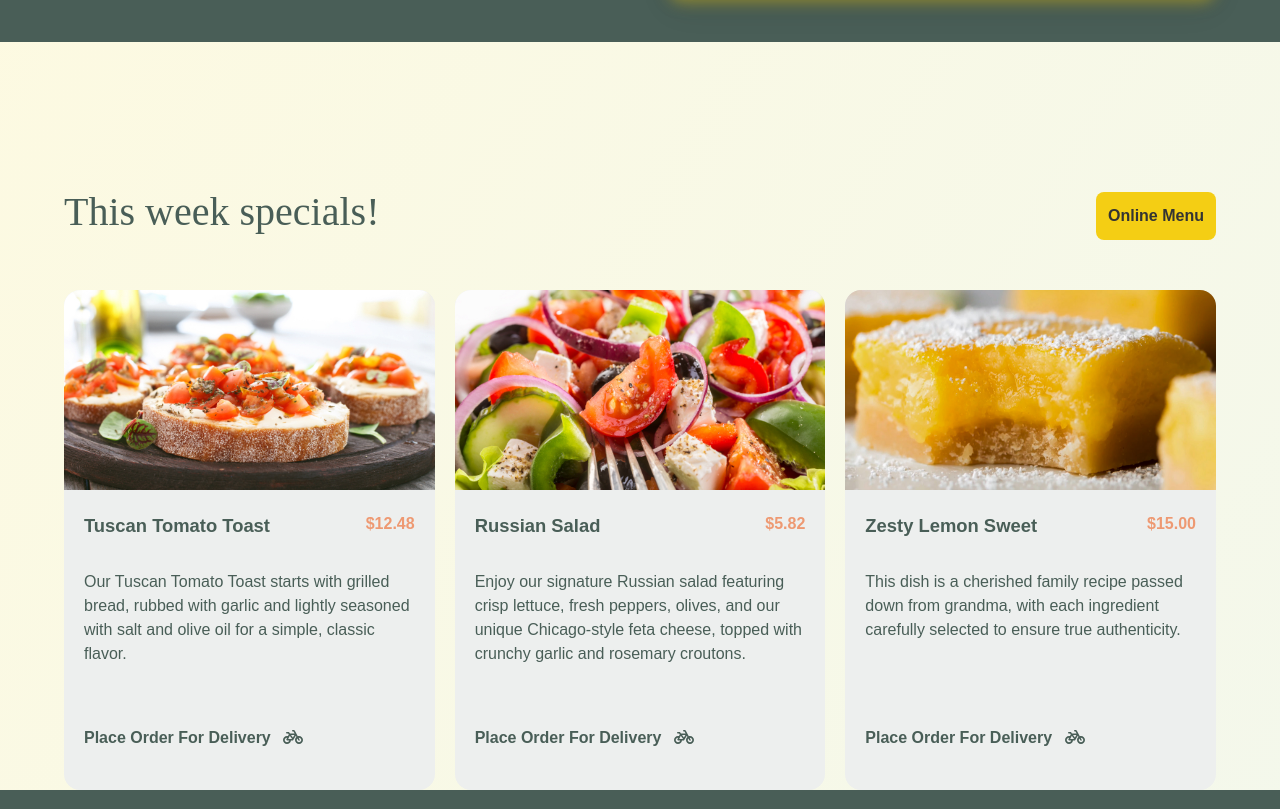
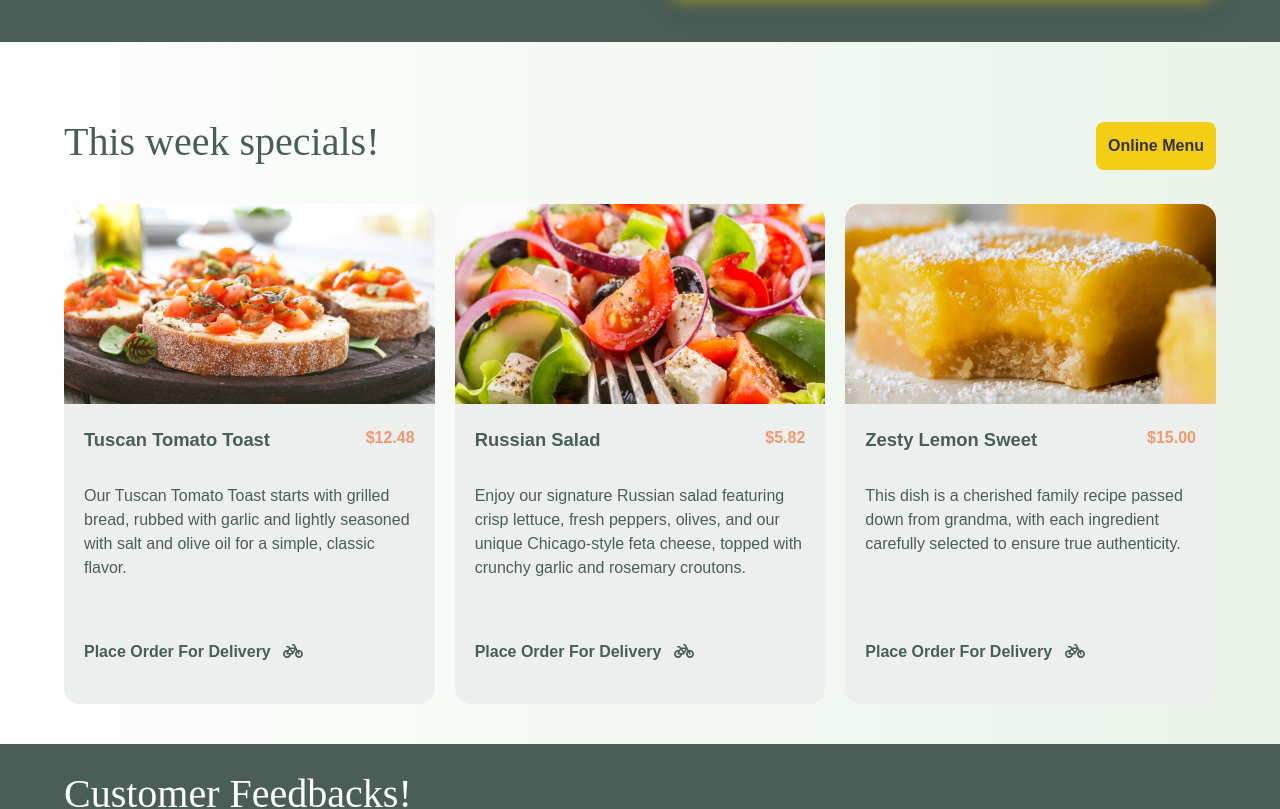
Before and after one commit to nitesh-kumar007/Little-Lemon-Project, a React (Create React App) app: page / in a window 1280 px wide. Shown: the part 506-1315 px from the top of the page. Built offline with nearby package versions, Linux system fonts and the light colour scheme; a web font is replaced by a local one.

Commit message:
final commit

```diff
--- a/src/components/pages/About/About.css
+++ b/src/components/pages/About/About.css
@@ -1,6 +1,6 @@
 /* Page background */
 main {
-  background: linear-gradient(to bottom right, #fefae0, #f1f7ee);
+  background: linear-gradient(to right, #fefefe, #eaf3ea);
   font-family: "Arial", sans-serif;
 }
 
--- a/src/components/pages/Home/Hero.css
+++ b/src/components/pages/Home/Hero.css
@@ -6,7 +6,6 @@
 .hero .container {
   grid-template-columns: 1fr 1fr;
   gap: 3.5rem;
-  margin-bottom: 9.375rem;
 }
 
 .hero-information {
--- a/src/components/pages/Home/OurStory.css
+++ b/src/components/pages/Home/OurStory.css
@@ -20,6 +20,7 @@
   display: flex;
   flex-direction: column;
   gap: 1rem;
+  margin-bottom: 2.5rem;
 }
 
 .our-story-chefs img {
--- a/src/components/pages/Home/WeekSpecials.css
+++ b/src/components/pages/Home/WeekSpecials.css
@@ -2,6 +2,7 @@
   grid-template-columns: repeat(3, 1fr);
   grid-template-rows: auto auto;
   gap: 1.25rem;
+  padding-bottom: 2.5rem;
 }
 
 .week-specials-header {
@@ -10,7 +11,7 @@
   display: flex;
   justify-content: space-between;
   align-content: center;
-  margin-bottom: 1.875rem;
+  margin-bottom: 0.875rem;
 }
 
 .week-specials-header h2 {
```
Lines whose indentation alone changed are shown as unchanged.
